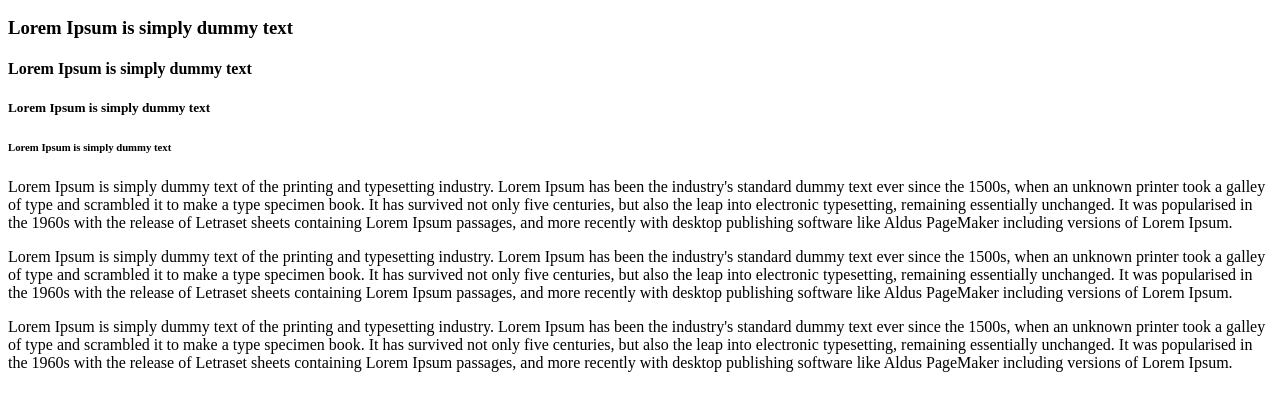
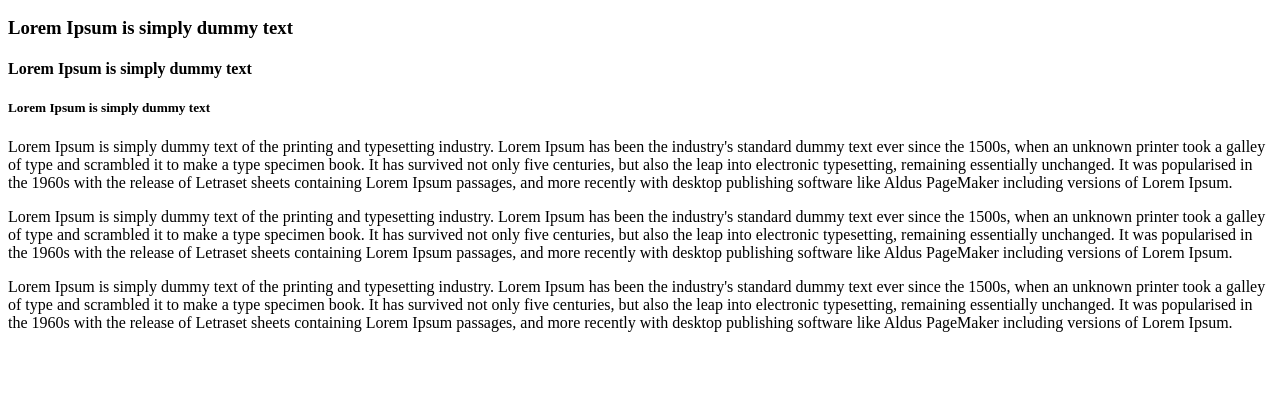
Before and after one commit to rituappelle/first-website, a plain HTML site: page index.html in a window 1280 px wide. Shown: the part 110-520 px from the top of the page. Drawn offline with Linux system fonts and the light colour scheme.

Commit message:
Remove h6 from index.html

```diff
--- a/index.html
+++ b/index.html
@@ -10,7 +10,7 @@
     <h3>Lorem Ipsum is simply dummy text</h3>
     <h4>Lorem Ipsum is simply dummy text</h4>
     <h5>Lorem Ipsum is simply dummy text</h5>
-    <h6>Lorem Ipsum is simply dummy text</h6>
+
     <p>Lorem Ipsum is simply dummy text of the printing and typesetting industry. Lorem Ipsum has been the industry's standard dummy text ever since the 1500s, when an unknown printer took a galley of type and scrambled it to make a type specimen book. It has survived not only five centuries, but also the leap into electronic typesetting, remaining essentially unchanged. It was popularised in the 1960s with the release of Letraset sheets containing Lorem Ipsum passages, and more recently with desktop publishing software like Aldus PageMaker including versions of Lorem Ipsum.</p>
     <p>Lorem Ipsum is simply dummy text of the printing and typesetting industry. Lorem Ipsum has been the industry's standard dummy text ever since the 1500s, when an unknown printer took a galley of type and scrambled it to make a type specimen book. It has survived not only five centuries, but also the leap into electronic typesetting, remaining essentially unchanged. It was popularised in the 1960s with the release of Letraset sheets containing Lorem Ipsum passages, and more recently with desktop publishing software like Aldus PageMaker including versions of Lorem Ipsum.</p>
     <p>Lorem Ipsum is simply dummy text of the printing and typesetting industry. Lorem Ipsum has been the industry's standard dummy text ever since the 1500s, when an unknown printer took a galley of type and scrambled it to make a type specimen book. It has survived not only five centuries, but also the leap into electronic typesetting, remaining essentially unchanged. It was popularised in the 1960s with the release of Letraset sheets containing Lorem Ipsum passages, and more recently with desktop publishing software like Aldus PageMaker including versions of Lorem Ipsum.</p>
```
